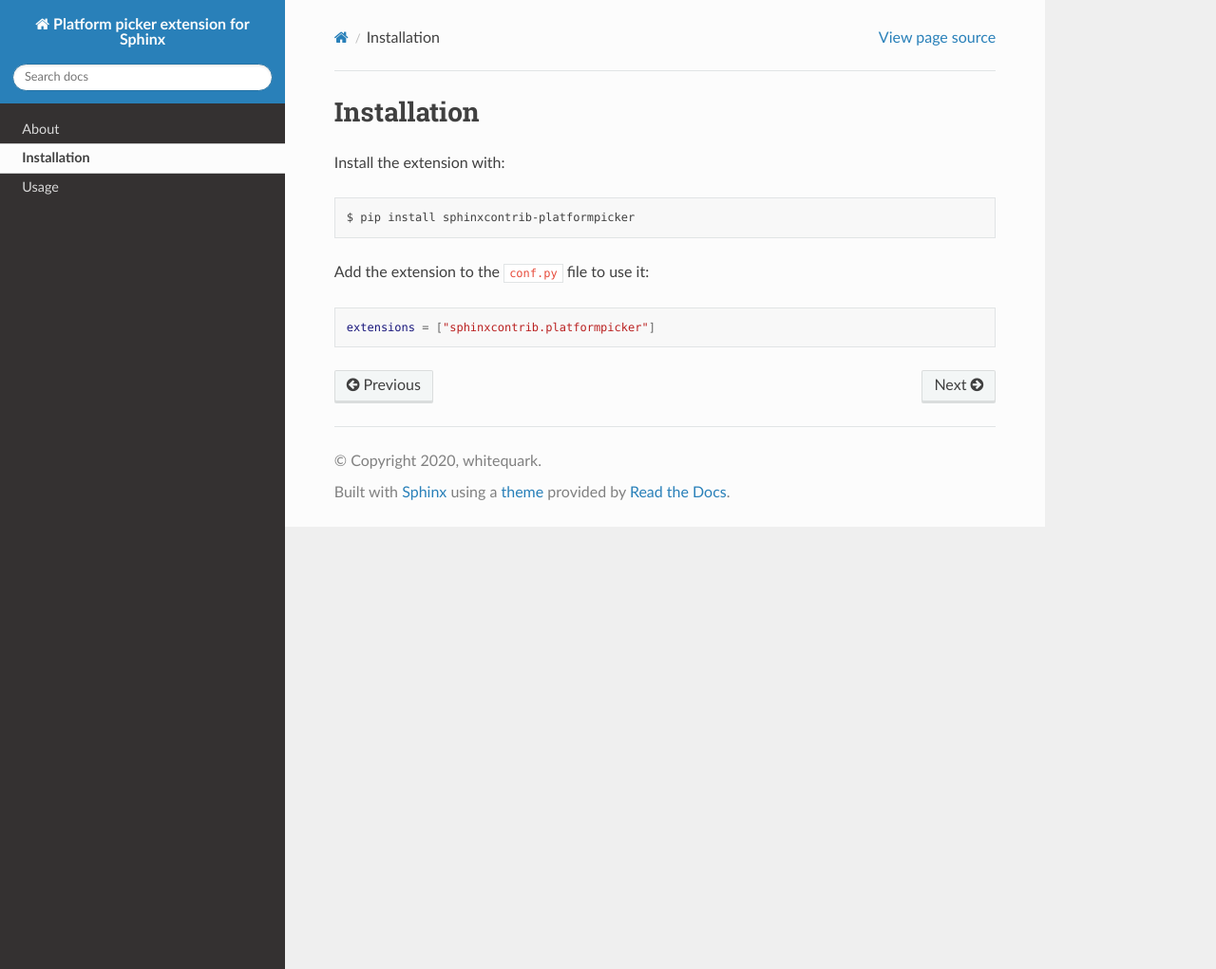
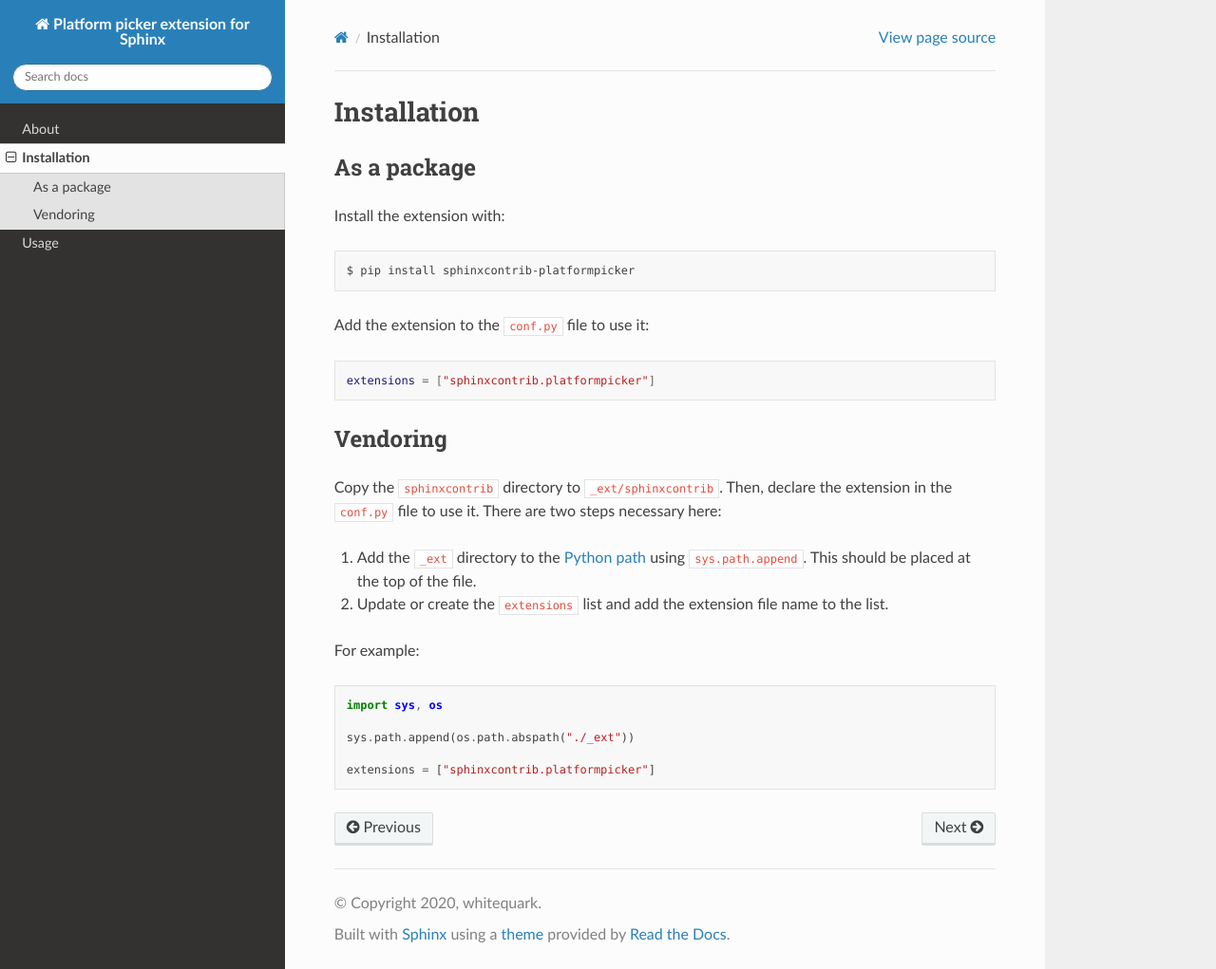
Before and after one commit to whitequark/sphinxcontrib-platformpicker, a Sphinx documentation site: the page built from docs/install.rst, in a window 1280 px wide and 1021 px high. Shown: the whole window at 95% size. Built offline with Sphinx 7.4.7 and the Read the Docs theme 2.0.0, drawn with Linux system fonts in a browser that asks for light colours.

Commit message:
docs: explain how to vendor the dependency.
Fixes #1.

```diff
--- a/docs/install.rst
+++ b/docs/install.rst
@@ -1,5 +1,8 @@
 Installation
 ============
+
+As a package
+------------
 
 Install the extension with:
 
@@ -12,3 +15,24 @@ Add the extension to the ``conf.py`` file to use it:
 .. code-block:: shell
 
     extensions = ["sphinxcontrib.platformpicker"]
+
+
+Vendoring
+---------
+
+Copy the ``sphinxcontrib`` directory to ``_ext/sphinxcontrib``. Then, declare the extension in the ``conf.py`` file to use it. There are two steps necessary here:
+
+#. Add the ``_ext`` directory to the `Python path`_ using ``sys.path.append``. This should be placed at the top of the file.
+#. Update or create the ``extensions`` list and add the extension file name to the list.
+
+For example:
+
+.. code-block:: python
+
+   import sys, os
+
+   sys.path.append(os.path.abspath("./_ext"))
+
+   extensions = ["sphinxcontrib.platformpicker"]
+
+.. _Python path: https://docs.python.org/3/using/cmdline.html#envvar-PYTHONPATH
```
